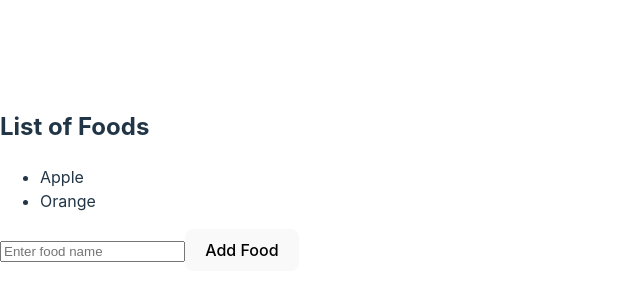
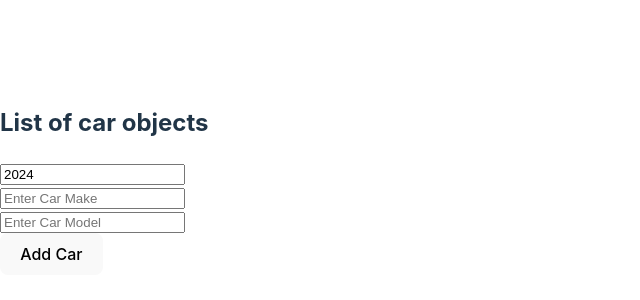
Before and after one commit to krdivyamani/overreacting, a React (Vite) app in the folder reactPractice/: page / in a window 1280 px wide. Shown: the part 220-520 px from the top of the page, without its empty margins (0-640 px from the left). Built offline with nearby package versions, Linux system fonts and the light colour scheme.

Commit message:
Added object modification within array'

```diff
--- a/reactPractice/src/App.jsx
+++ b/reactPractice/src/App.jsx
@@ -7,7 +7,8 @@ import ColorPicker from "./ColorPicker.jsx";
 import CountVal from "./CountVal.jsx";
 import ObjUpdate from "./ObjUpdate.jsx";
 import ArrUpdate from "./ArrUpdate.jsx";
+import ArrObjUpdate from "./ArrObjUpdate.jsx";
 
 export default function App() {
-  return <ArrUpdate />;
+  return <ArrObjUpdate />;
 }
--- /dev/null
+++ b/reactPractice/src/ArrObjUpdate.jsx
@@ -0,0 +1,67 @@
+import { useState } from "react";
+
+function ArrObjUpdate() {
+  const [cars, setCars] = useState([]);
+  const [carYear, setCarYear] = useState(new Date().getFullYear());
+  const [carMake, setCarMake] = useState("");
+  const [carModel, setCarModel] = useState("");
+
+  function addCar() {
+    const newCar = { year: carYear, make: carMake, model: carModel };
+
+    setCars((c) => [...c, newCar]);
+
+    setCarYear(new Date().getFullYear());
+    setCarMake("");
+    setCarModel("");
+  }
+  function removeCar(index) {
+    setCars((c) => c.filter((_, idx) => idx !== index));
+  }
+  function handleYearChange(event) {
+    setCarYear((c) => event.target.value); //updater fxn instead of directly updating
+  }
+  function handleMakeChange(event) {
+    setCarMake((c) => event.target.value);
+  }
+  function handleModelChange(event) {
+    setCarModel((c) => event.target.value);
+  }
+
+  return (
+    <div>
+      <h2>List of car objects</h2>
+      <ul>
+        {cars.map((car, index) => (
+          <li key={index} onClick={() => removeCar(index)}>
+            {car.year} {car.make} {car.model}
+          </li>
+        ))}
+      </ul>
+      <input
+        type="number"
+        value={carYear}
+        placeholder="Enter Year"
+        onChange={handleYearChange}
+      />
+      <br />
+      <input
+        type="text"
+        value={carMake}
+        placeholder="Enter Car Make"
+        onChange={handleMakeChange}
+      />
+      <br />
+      <input
+        type="text"
+        value={carModel}
+        placeholder="Enter Car Model"
+        onChange={handleModelChange}
+      />
+      <br />
+      <button onClick={addCar}>Add Car</button>
+    </div>
+  );
+}
+
+export default ArrObjUpdate;
```
